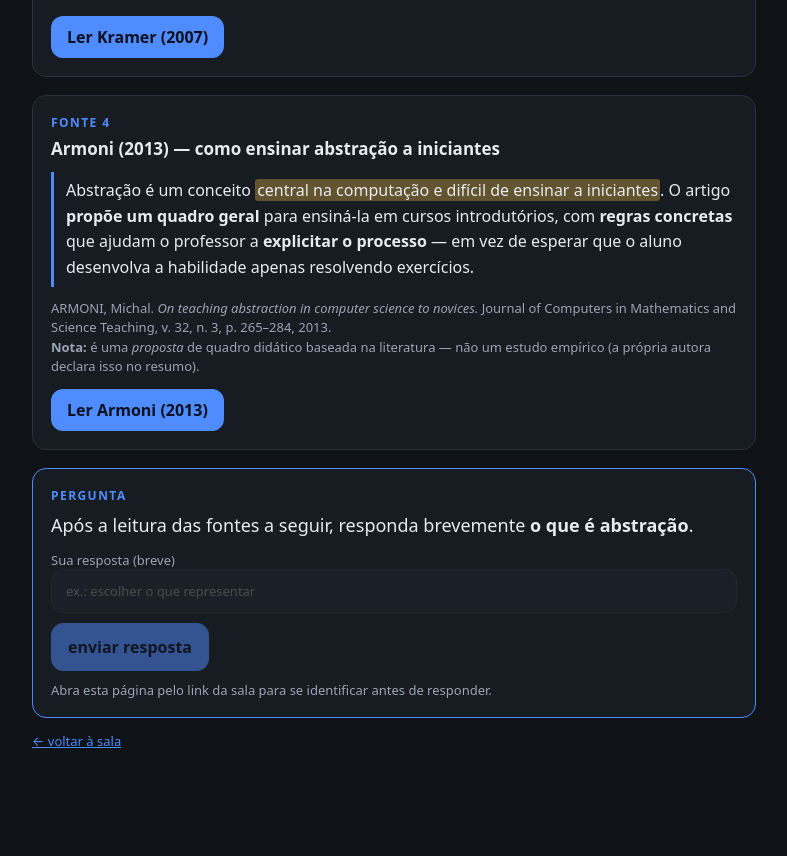
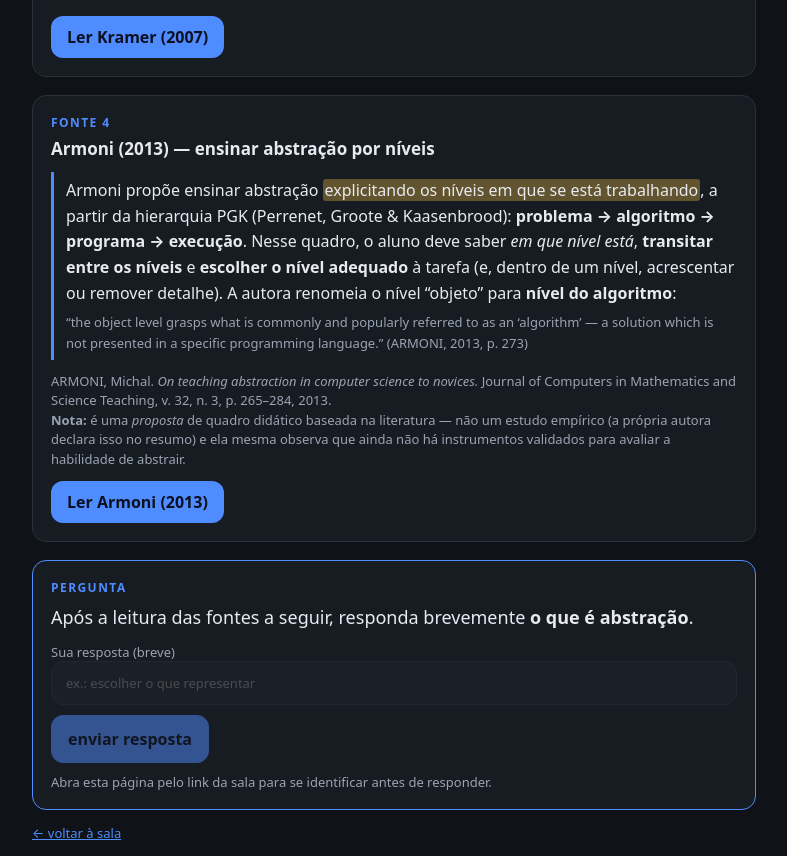
Before and after one commit to Migueldoniz/pensamento-computacional, a Next.js app: page /fonte in a window 1280 px wide. Shown: the part 1060-1916 px from the top of the page, without its empty margins (246-1033 px from the left). Before the commit the page ends 1824 px from the top, so only its background shows below. Built offline with nearby package versions, Linux system fonts and the light colour scheme.

Commit message:
docs(fonte): Armoni (2013) com a hierarquia PGK (problema->algoritmo->programa->execucao) + citacao p.273; ajusta fonte no slide

```diff
--- a/app/api/room/route.ts
+++ b/app/api/room/route.ts
@@ -22,6 +22,8 @@ export async function GET(req: Request) {
     revealed: room.revealed,
     votes: room.votes,
     scores: room.scores || {},
+    characters: room.characters || {},
+    players: Object.keys(room.characters || {}).length,
     respostas: Object.entries(room.respostas || {}).map(([playerId, r]) => ({
       playerId,
       name: r.name,
--- a/app/fonte/page.tsx
+++ b/app/fonte/page.tsx
@@ -116,19 +116,28 @@ export default function FontePage({ searchParams }: { searchParams: { room?: str
 
         <section className="source">
           <div className="source-tag">Fonte 4</div>
-          <h3>Armoni (2013) — como ensinar abstração a iniciantes</h3>
+          <h3>Armoni (2013) — ensinar abstração por níveis</h3>
           <div className="quote">
-            Abstração é um conceito <mark>central na computação e difícil de ensinar a iniciantes</mark>.
-            O artigo <strong>propõe um quadro geral</strong> para ensiná-la em cursos introdutórios, com{' '}
-            <strong>regras concretas</strong> que ajudam o professor a <strong>explicitar o processo</strong> —
-            em vez de esperar que o aluno desenvolva a habilidade apenas resolvendo exercícios.
+            Armoni propõe ensinar abstração <mark>explicitando os níveis em que se está trabalhando</mark>,
+            a partir da hierarquia PGK (Perrenet, Groote &amp; Kaasenbrood):{' '}
+            <strong>problema → algoritmo → programa → execução</strong>. Nesse quadro, o aluno deve
+            saber <em>em que nível está</em>, <strong>transitar entre os níveis</strong> e{' '}
+            <strong>escolher o nível adequado</strong> à tarefa (e, dentro de um nível, acrescentar ou
+            remover detalhe). A autora renomeia o nível “objeto” para{' '}
+            <strong>nível do algoritmo</strong>:
+            <div className="small muted" style={{ marginTop: 6 }}>
+              “the object level grasps what is commonly and popularly referred to as an ‘algorithm’ —
+              a solution which is not presented in a specific programming language.” (ARMONI, 2013, p.
+              273)
+            </div>
           </div>
           <p className="small muted" style={{ margin: '0 0 12px' }}>
             ARMONI, Michal. <em>On teaching abstraction in computer science to novices.</em> Journal
             of Computers in Mathematics and Science Teaching, v. 32, n. 3, p. 265–284, 2013.
             <br />
             <strong>Nota:</strong> é uma <em>proposta</em> de quadro didático baseada na literatura —
-            não um estudo empírico (a própria autora declara isso no resumo).
+            não um estudo empírico (a própria autora declara isso no resumo) e ela mesma observa que
+            ainda não há instrumentos validados para avaliar a habilidade de abstrair.
           </p>
           <a className="btn" href="https://eric.ed.gov/?id=EJ1006186" target="_blank" rel="noreferrer">
             Ler Armoni (2013)
--- a/lib/client.ts
+++ b/lib/client.ts
@@ -10,6 +10,7 @@ export interface RoomSnapshot {
   votes: Record<string, Record<string, string>>
   scores: Record<string, PlayerScore>
   characters: Record<string, string> // charId -> playerId
+  players: number // total de participantes na sala
   respostas: { playerId: string; name: string; text: string }[]
   deadline: number | null
   serverNow: number
--- a/lib/game.ts
+++ b/lib/game.ts
@@ -239,7 +239,7 @@ export const PHASES: Phase[] = [
     sources: [
       'Kramer (2007): abstrair é remover o detalhe desnecessário e generalizar; o valor depende do propósito.',
       'Wing (2006): escolher uma representação adequada — formular o problema e a solução de modo executável.',
-      'Armoni (2013): ensinar abstração explicitando as escolhas, em vez de esperar que o aluno a perceba sozinho.',
+      'Armoni (2013): explicitar os níveis de abstração em uso e as passagens entre eles (problema → algoritmo → programa → execução).',
     ],
     robotThinking: 'Nomeando as estratégias de abstração…',
     robotCorrect: '',
```
Also changed, not shown: app/host/page.tsx (+16 -0 lines).
